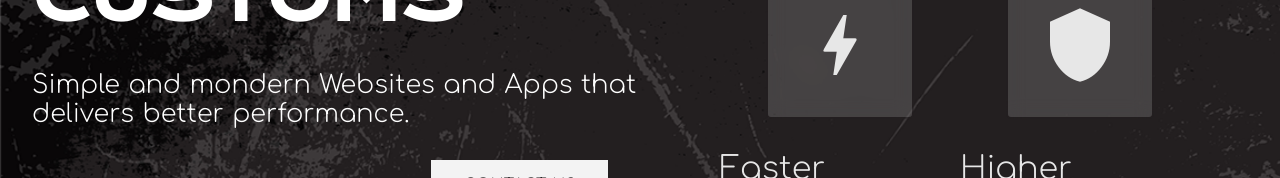
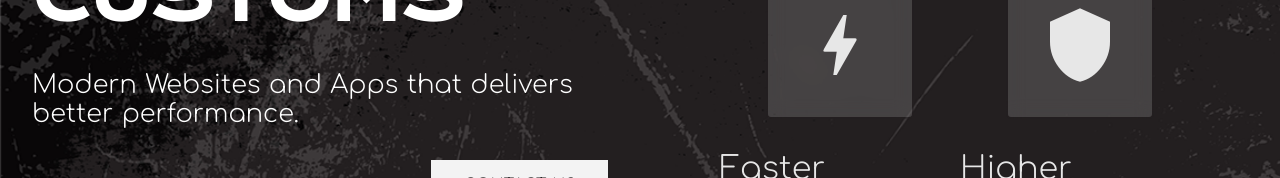
Before and after one commit to bartech-customs/bc-start, a Nuxt app: page / in a window 1280 px wide. Shown: the part 144-322 px from the top of the page. Built offline with nearby package versions, Linux system fonts and the light colour scheme.

Commit message:
change heading text

```diff
--- a/pages/index.vue
+++ b/pages/index.vue
@@ -4,9 +4,7 @@
       <div class="left">
         <span class="note">NOTE: Site is under construction</span>
         <h1>Bartech Customs</h1>
-        <p>
-          Simple and mondern Websites and Apps that delivers better performance.
-        </p>
+        <p>Modern Websites and Apps that delivers better performance.</p>
         <a href="mailto:bartechg@gmail.com">Contact Us</a>
         <img class="monitor" src="~/assets/monitor.png" alt="" />
       </div>
```
